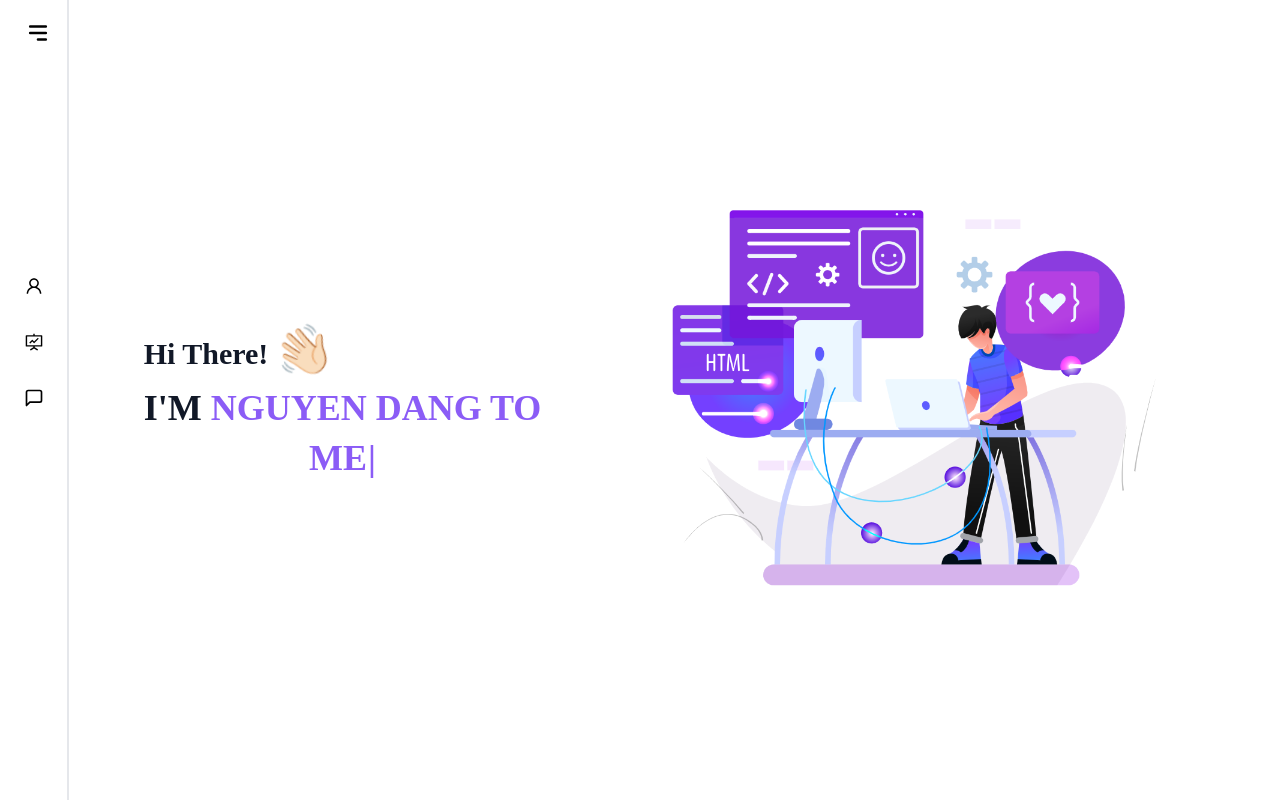
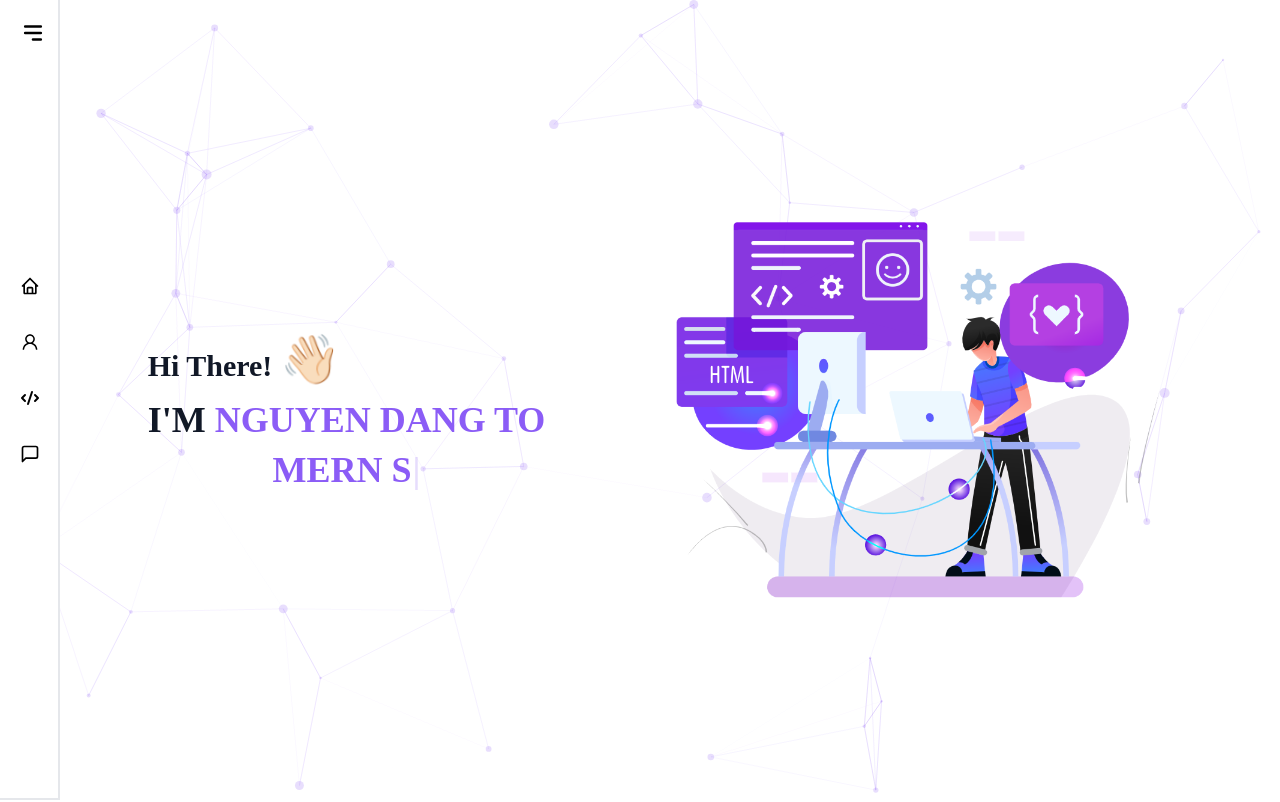
Before and after one commit to NguyenDangTo/my-porfolio, a React (Create React App) app: page / in a window 1280 px wide. Shown: the top 802 px of the page. Built offline with nearby package versions, Linux system fonts and the light colour scheme; a web font is replaced by a local one.

Commit message:
second commit

```diff
--- a/package.json
+++ b/package.json
@@ -6,11 +6,16 @@
     "@testing-library/jest-dom": "^5.16.5",
     "@testing-library/react": "^13.4.0",
     "@testing-library/user-event": "^13.5.0",
+    "particles": "^0.3.1",
     "react": "^18.2.0",
     "react-dom": "^18.2.0",
     "react-icons": "^4.8.0",
+    "react-intersection-observer": "^9.4.3",
+    "react-lazy-load-image-component": "^1.5.6",
+    "react-particles": "^2.9.3",
     "react-router-dom": "^6.8.2",
     "react-scripts": "5.0.1",
+    "tsparticles": "^2.9.3",
     "typewriter-effect": "^2.19.0",
     "web-vitals": "^2.1.4"
   },
--- a/src/App.js
+++ b/src/App.js
@@ -2,15 +2,11 @@ import React from "react";
 import {Routes, Route} from "react-router-dom";
 import Home from "./pages/Home";
 import {BrowserRouter} from "react-router-dom";
-import Contact from "./pages/Contact";
-import Projects from "./pages/Projects";
 const App = () => {
   return (
     <BrowserRouter>
       <Routes>
         <Route path="/" element={<Home />} />
-        <Route path="/projects" element={<Projects />} />
-        <Route path="/contact" element={<Contact />} />
       </Routes>
     </BrowserRouter>
   );
--- /dev/null
+++ b/src/components/About.js
@@ -0,0 +1,11 @@
+import React from "react";
+
+const About = () => {
+  return (
+    <div id="about" className="m-3 text-xl text-gray-900 font-semibold h-screen">
+      About
+    </div>
+  );
+};
+
+export default About;
--- /dev/null
+++ b/src/components/Contact.js
@@ -0,0 +1,97 @@
+import React from "react";
+
+const Contact = () => {
+  return (
+    <div
+      id="contact"
+      className="h-screen m-3 md:m-3 text-xl text-gray-900 font-semibold flex flex-col justify-center items-center p-4 lg:flex-row w-full gap-[80px]"
+    >
+      <div className="w-full gap-4 flex justify-around items-center p-4">
+        <div className="w-1/3 flex flex-col justify-between items-center gap-4 p-4">
+          <div>
+            <h4 className="text-violet-600">Contact me</h4>
+            <div className="font-bold text-5xl">Get connected to grow better business.</div>
+          </div>
+          <div className="flex justify-between py-2 px-4 w-full flex-col md:flex-row mt-4">
+            <div className="flex flex-col">
+              <div className="text-violet-600">Email</div>
+              <div>info@email</div>
+            </div>
+            <div className="flex flex-col">
+              <div className="text-violet-600">Phone</div>
+              <div>+123456</div>
+            </div>
+          </div>
+        </div>
+        <div className="w-1/2 p-4">
+          <form class="w-full">
+            <div class="md:flex md:items-center mb-6">
+              <div class="md:w-1/3">
+                <label
+                  class="block text-gray-500 font-bold md:text-right mb-1 md:mb-0 pr-4"
+                  for="full-name"
+                >
+                  Full Name
+                </label>
+              </div>
+              <div class="md:w-2/3">
+                <input
+                  class="bg-gray-200 appearance-none border-2 border-gray-200 rounded w-full py-2 px-4 text-gray-700 leading-tight focus:outline-none focus:bg-white focus:border-purple-500"
+                  id="full-name"
+                  type="text"
+                />
+              </div>
+            </div>
+            <div class="md:flex md:items-center mb-6">
+              <div class="md:w-1/3">
+                <label
+                  class="block text-gray-500 font-bold md:text-right mb-1 md:mb-0 pr-4"
+                  for="email"
+                >
+                  Email Address
+                </label>
+              </div>
+              <div class="md:w-2/3">
+                <input
+                  class="bg-gray-200 appearance-none border-2 border-gray-200 rounded w-full py-2 px-4 text-gray-700 leading-tight focus:outline-none focus:bg-white focus:border-purple-500"
+                  id="email"
+                  type="text"
+                />
+              </div>
+            </div>
+            <div class="md:flex md:items-center mb-6">
+              <div class="md:w-1/3">
+                <label
+                  class="block text-gray-500 font-bold md:text-right mb-1 md:mb-0 pr-4"
+                  for="messages"
+                >
+                  Messages
+                </label>
+              </div>
+              <div class="md:w-2/3">
+                <input
+                  class="bg-gray-200 appearance-none border-2 border-gray-200 rounded w-full py-2 px-4 text-gray-700 leading-tight focus:outline-none focus:bg-white focus:border-purple-500"
+                  id="messages"
+                  type="text-area"
+                />
+              </div>
+            </div>
+            <div class="md:flex md:items-center">
+              <div class="md:w-1/3"></div>
+              <div class="md:w-2/3">
+                <button
+                  class="shadow bg-purple-500 hover:bg-purple-400 focus:shadow-outline focus:outline-none text-white font-bold py-2 px-4 rounded"
+                  type="button"
+                >
+                  Send Messages
+                </button>
+              </div>
+            </div>
+          </form>
+        </div>
+      </div>
+    </div>
+  );
+};
+
+export default Contact;
--- /dev/null
+++ b/src/components/Main.js
@@ -0,0 +1,29 @@
+import React from "react";
+import {LazyLoadImage} from "react-lazy-load-image-component";
+import Type from "../components/Type";
+
+const Main = () => {
+  return (
+    <div
+      id="main"
+      className="z-10 m-3 text-xl text-gray-900 font-semibold flex flex-col justify-center items-center p-4 lg:flex-row w-full gap-[80px] min-h-screen"
+    >
+      <div className="flex flex-col justify-center items-center animate-l_join">
+        <div className="flex flex-col justify-center mb-4 ">
+          <div className="text-xl md:text-3xl mb-4">
+            Hi There! <span className="text-3xl md:text-5xl wave">👋🏻</span>
+          </div>
+          <div className="text-2xl md:text-4xl">
+            I'M <span className="text-violet-500">NGUYEN DANG TO</span>
+          </div>
+        </div>
+        <Type style={{fontSize: "50px"}} />
+      </div>
+      <div className="w-[200px] md:w-[600px] animate-r_join">
+        <LazyLoadImage src={"../images/about.png"} alt={"working"} width={"100%"} height={"100%"} />
+      </div>
+    </div>
+  );
+};
+
+export default Main;
--- /dev/null
+++ b/src/components/Projects.js
@@ -0,0 +1,11 @@
+import React from "react";
+
+const Projects = () => {
+  return (
+    <div id="projects" className="m-3 text-xl text-gray-900 font-semibold h-screen">
+      Projects
+    </div>
+  );
+};
+
+export default Projects;
--- a/src/components/Sidebar.js
+++ b/src/components/Sidebar.js
@@ -1,23 +1,33 @@
 import React, {useState} from "react";
-import {HiMenuAlt3} from "react-icons/hi";
-import {AiOutlineUser, AiOutlineFundProjectionScreen} from "react-icons/ai";
+import {HiMenuAlt3, HiCode} from "react-icons/hi";
+import {BiHome} from "react-icons/bi";
+import {AiOutlineUser} from "react-icons/ai";
 import {FiMessageSquare} from "react-icons/fi";
-import {Link} from "react-router-dom";
 
-const Home = () => {
+const Sidebar = () => {
   const menus = [
-    {name: "About me", link: "/", icon: AiOutlineUser},
-    {name: "My Projects", link: "/projects", icon: AiOutlineFundProjectionScreen},
-    {name: "Contact", link: "/contact", icon: FiMessageSquare},
+    {name: "Main", icon: BiHome, id: "main"},
+    {name: "About me", icon: AiOutlineUser, id: "about"},
+    {name: "My Projects", icon: HiCode, id: "projects"},
+    {name: "Contact", icon: FiMessageSquare, id: "contact"},
   ];
+  const scrollIntoView = (id) => {
+    const element = document.getElementById(id);
+    if (element) {
+      element.scrollIntoView({behavior: "smooth", block: "start"});
+      setOpen(false);
+    }
+  };
   const [open, setOpen] = useState(false);
   return (
     <div
-      className={`bg-white min-h-screen border-r-2 border-gray-200 ${
-        open ? "w-64" : "w-[69px]"
-      } duration-500 text-black px-4 py-2`}
+      className={`bg-white border-r-2 border-gray-200 ${
+        open
+          ? "w-64 bottom-0 h-screen"
+          : "w-[60px] h-[60px] sm:bottom-0 sm:h-screen border-r-2 border-b-2 border-gray-200 p-1 rounded-br-3xl sm:rounded-none"
+      } duration-500 text-black fixed top-0 z-50 overflow-hidden px-3 py-2`}
     >
-      <div className="py-3 flex justify-end">
+      <div className={`flex py-3 ${open ? " justify-end" : "justify-center sm:justify-end"}`}>
         <HiMenuAlt3 size={26} className="cursor-pointer" onClick={() => setOpen(!open)} />
       </div>
       <div className="mt-4 flex flex-col gap-4 relative">
@@ -37,8 +47,8 @@ const Home = () => {
           </div>
         </div>
         {menus?.map((menu, i) => (
-          <Link
-            to={menu?.link}
+          <div
+            onClick={() => scrollIntoView(menu?.id)}
             key={i}
             className={`w-full group flex items-center text-md gap-3.5 font-medium p-2 hover:bg-violet-400 rounded-md`}
           >
@@ -60,11 +70,11 @@ const Home = () => {
             >
               {menu?.name}
             </h2>
-          </Link>
+          </div>
         ))}
       </div>
     </div>
   );
 };
 
-export default Home;
+export default Sidebar;
--- a/src/pages/Home.js
+++ b/src/pages/Home.js
@@ -1,26 +1,99 @@
 import React from "react";
-import Layout from "../components/Layout";
-import Type from "../components/Type";
+import About from "../components/About";
+import Main from "../components/Main";
+import Projects from "../components/Projects";
+import Sidebar from "../components/Sidebar";
+import Contact from "../components/Contact";
+import {useCallback} from "react";
+import Particles from "react-particles";
+import {loadFull} from "tsparticles";
+
 const Home = () => {
+  const particlesInit = useCallback(async (engine) => {
+    await loadFull(engine);
+  }, []);
+
   return (
-    <Layout>
-      <div className="m-0 md:m-3 text-xl text-gray-900 font-semibold flex flex-col justify-center items-center p-4 lg:flex-row w-full gap-[80px]">
-        <div className="flex flex-col justify-center items-center">
-          <div className="flex flex-col justify-center mb-4">
-            <div className="text-xl md:text-3xl mb-4">
-              Hi There! <span className="text-3xl md:text-5xl wave">👋🏻</span>
-            </div>
-            <div className="text-2xl md:text-4xl">
-              I'M <span className="text-violet-500">NGUYEN DANG TO</span>
-            </div>
-          </div>
-          <Type style={{fontSize: "50px"}} />
-        </div>
-        <div className="w-[200px] md:w-[600px]">
-          <img src="../images/about.png" alt="working" width={"100%"} height={"100%"}></img>
-        </div>
+    <section className="flex gap-4 overflow-hidden max-w-screen">
+      <Sidebar />
+      <div className="flex flex-col w-full sm:ml-[69px]">
+        <Particles
+          className="z-0"
+          id="tsparticles"
+          init={particlesInit}
+          options={{
+            fpsLimit: 120,
+            interactivity: {
+              events: {
+                onHover: {
+                  enable: true,
+                  mode: "repulse",
+                },
+                onClick: {
+                  enable: true,
+                  mode: "push",
+                },
+                resize: true,
+              },
+              modes: {
+                push: {
+                  quantity: 2,
+                },
+                links: {
+                  opacity: 0.2,
+                },
+              },
+            },
+            particles: {
+              color: {
+                value: "#8b5cf6",
+              },
+              links: {
+                color: "#8b5cf6",
+                distance: 200,
+                enable: true,
+                opacity: 0.2,
+                width: 0.8,
+              },
+              collisions: {
+                enable: true,
+              },
+              move: {
+                directions: "none",
+                enable: true,
+                outModes: {
+                  default: "bounce",
+                },
+                random: false,
+                speed: 4,
+                straight: false,
+              },
+              number: {
+                density: {
+                  enable: true,
+                  area: 800,
+                },
+                value: 40,
+              },
+              opacity: {
+                value: 0.2,
+              },
+              shape: {
+                type: "circle",
+              },
+              size: {
+                value: {min: 1, max: 5},
+              },
+            },
+            detectRetina: true,
+          }}
+        />
+        <Main />
+        <About />
+        <Projects />
+        <Contact />
       </div>
-    </Layout>
+    </section>
   );
 };
 
```
Also changed, not shown: src/pages/Contact.js (deleted, +0 -12 lines), src/pages/Projects.js (deleted, +0 -12 lines), tailwind.config.js (+16 -1 lines), 1 other file (tests, documents, lock files or other folders).
